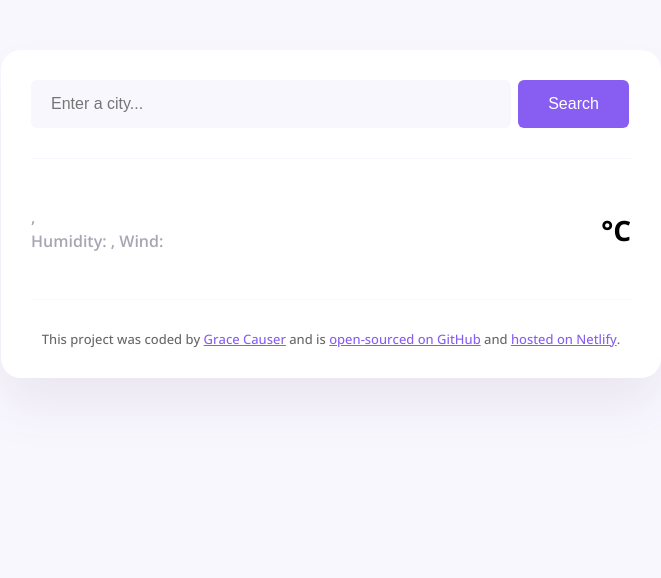
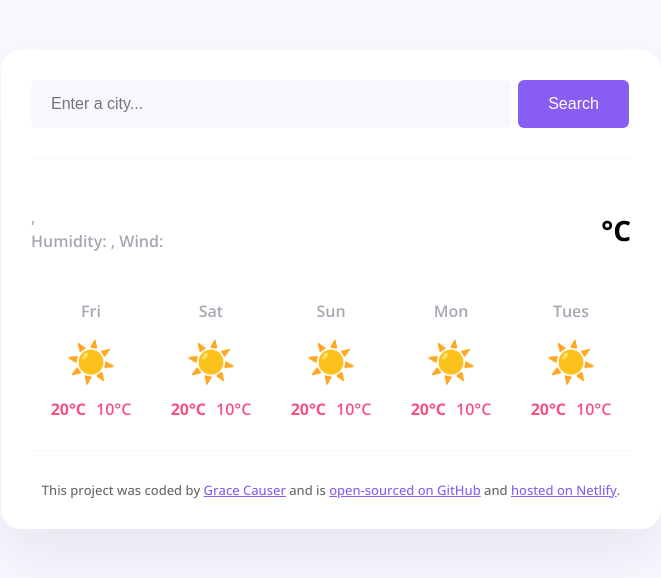
Before and after one commit to GraceCauser/weather-app-2, a plain HTML site: page index.html in a window 1280 px wide. Shown: the whole page, without its empty margins (309-970 px from the left). Drawn offline with nearby package versions, Linux system fonts and the light colour scheme; no server answers.

Commit message:
Added HTML and CSS

```diff
--- a/index.html
+++ b/index.html
@@ -10,7 +10,7 @@
     <link href="https://fonts.googleapis.com/css2?family=Open+Sans:ital,wght@0,300..800;1,300..800&display=swap"
         rel="stylesheet">
     <script src="https://unpkg.com/axios@1.6.7/dist/axios.min.js"></script>
-    <title>Weather-App-1</title>
+    <title>Weather-App-2</title>
 </head>
 
 <body>
@@ -39,6 +39,57 @@
                     <div class="weather-app-unit">°C</div>
                 </div>
             </div>
+            <div class="weather-forecast">
+                <div class="weather-forcast-day">
+                    <div class="weather-forecast-date">Fri</div>
+                    <div class="weather-forecast-icon">☀️</div>
+                    <div class="weather-forecast-temperatures">
+                        <div class="weather-forecast-temperature"><strong>20°C</strong></div>
+                        <div class="weather-forecast-temperature">10°C</div>
+                    </div>
+                </div>
+
+                <div class="weather-forcast-day">
+                    <div class="weather-forecast-date">Sat</div>
+                    <div class="weather-forecast-icon">☀️</div>
+                    <div class="weather-forecast-temperatures">
+                        <div class="weather-forecast-temperature"><strong>20°C</strong></div>
+                        <div class="weather-forecast-temperature">10°C</div>
+
+                    </div>
+                </div>
+
+                <div class="weather-forcast-day">
+                    <div class="weather-forecast-date">Sun</div>
+                    <div class="weather-forecast-icon">☀️</div>
+                    <div class="weather-forecast-temperatures">
+                        <div class="weather-forecast-temperature"><strong>20°C</strong></div>
+                        <div class="weather-forecast-temperature">10°C</div>
+
+                    </div>
+                </div>
+
+                <div class="weather-forcast-day">
+                    <div class="weather-forecast-date">Mon</div>
+                    <div class="weather-forecast-icon">☀️</div>
+                    <div class="weather-forecast-temperatures">
+                        <div class="weather-forecast-temperature"><strong>20°C</strong></div>
+                        <div class="weather-forecast-temperature">10°C</div>
+
+                    </div>
+                </div>
+
+                <div class="weather-forcast-day">
+                    <div class="weather-forecast-date">Tues</div>
+                    <div class="weather-forecast-icon">☀️</div>
+                    <div class="weather-forecast-temperatures">
+                        <div class="weather-forecast-temperature"><strong>20°C</strong></div>
+                        <div class="weather-forecast-temperature">10°C</div>
+
+                    </div>
+                </div>
+
+            </div>
         </main>
 
         <footer>This project was coded by
--- a/src/style.css
+++ b/src/style.css
@@ -87,6 +87,41 @@ main {
     margin-top: 22px;
 }
 
+.weather-forecast-date {
+    text-align: center;
+    color: rgba(39, 33, 66, 0.4);
+    font-weight: 600;
+    font-size: 16px;
+    line-height: 24px;
+    margin-bottom: 10px;
+}
+
+.weather-forecast {
+    display: flex;
+    justify-content: space-around;
+    margin-top: 30px;
+}
+
+.weather-forecast-icon {
+    font-size: 40px;
+    text-align: center;
+}
+
+.weather-forecast-temperatures {
+    display: flex;
+    justify-content: center;
+    text-align: center;
+    font-weight: 600;
+    font-size: 16px;
+    color: #f65282;
+    margin-top: 10px;
+
+}
+
+.weather-forecast-temperature {
+    padding: 0 5px;
+}
+
 footer {
     border-top: 1px solid #f9f7fe;
     padding: 30px 0 0 0;
```
